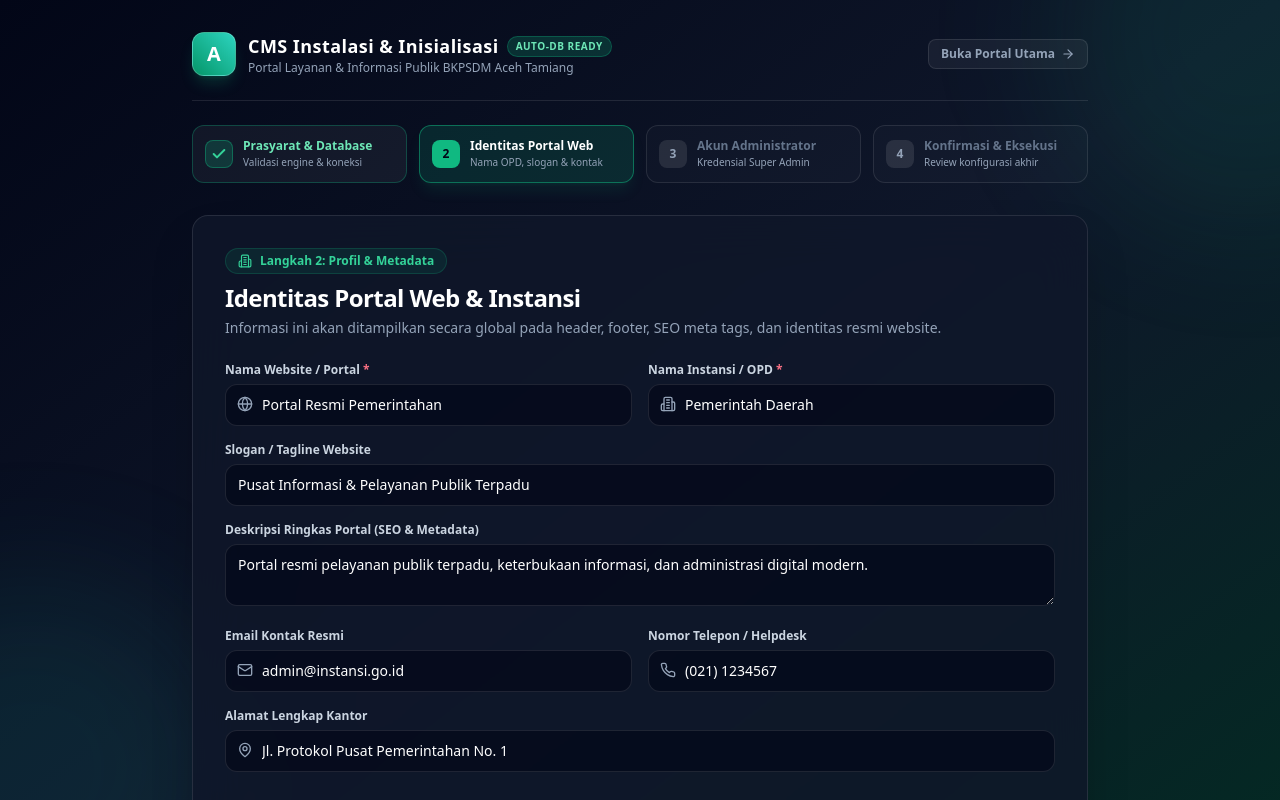
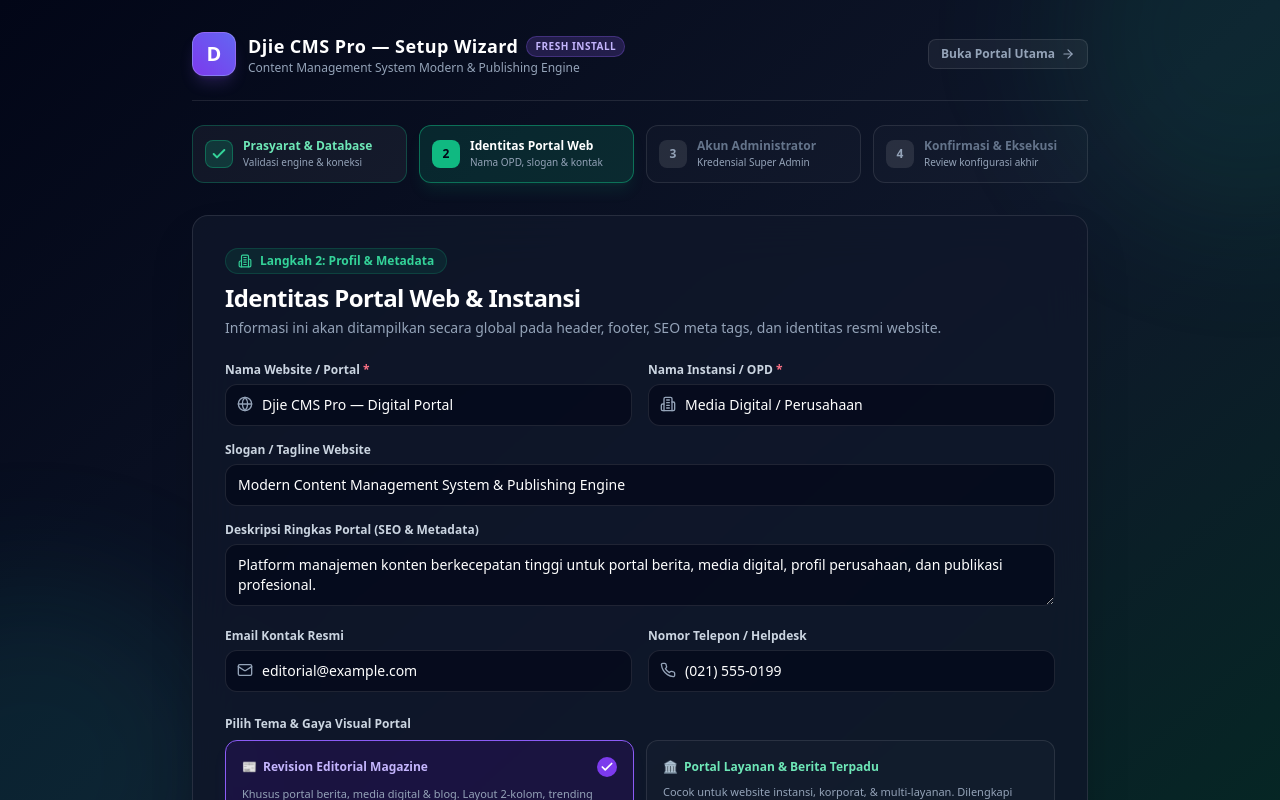
Before and after one commit to masadjie/djie-cms-pro, a React (Vite) app in the folder frontend/: page /install in a window 1280 px wide. Both pictures are taken after a click on the button "Langkah Selanjutnya". Shown: the top 800 px of the page. Built offline with nearby package versions, Linux system fonts and the light colour scheme; no server answers.

Commit message:
feat: add theme selection and lorem ipsum dummy data in install wizard

```diff
--- a/frontend/src/pages/InstallWizard.jsx
+++ b/frontend/src/pages/InstallWizard.jsx
@@ -20,17 +20,21 @@ export default function InstallWizard() {
   // Form State
   const [formData, setFormData] = useState({
     // Step 2: Website & Agency Identity
-    site_name: 'Portal Resmi Pemerintahan',
-    site_tagline: 'Pusat Informasi & Pelayanan Publik Terpadu',
-    site_description: 'Portal resmi pelayanan publik terpadu, keterbukaan informasi, dan administrasi digital modern.',
-    instansi_name: 'Pemerintah Daerah',
-    email_kontak: 'admin@instansi.go.id',
-    telepon_kontak: '(021) 1234567',
-    alamat_kantor: 'Jl. Protokol Pusat Pemerintahan No. 1',
+    site_name: 'Djie CMS Pro — Digital Portal',
+    site_tagline: 'Modern Content Management System & Publishing Engine',
+    site_description: 'Platform manajemen konten berkecepatan tinggi untuk portal berita, media digital, profil perusahaan, dan publikasi profesional.',
+    instansi_name: 'Media Digital / Perusahaan',
+    email_kontak: 'editorial@example.com',
+    telepon_kontak: '(021) 555-0199',
+    alamat_kantor: 'Gedung Pusat Informasi & Redaksi Lt. 5',
+
+    // Step 2 Extension: Selected Theme
+    selected_theme: 'editorial',
+    home_layout_mode: 'EDITORIAL',
 
     // Step 3: Master Super Admin
-    admin_name: 'Administrator Utama',
-    admin_email: 'admin@instansi.go.id',
+    admin_name: 'Super Administrator',
+    admin_email: 'admin@example.com',
     admin_password: '',
     admin_password_confirm: '',
 
@@ -158,17 +162,17 @@ export default function InstallWizard() {
       {/* Header Bar */}
       <header className="relative z-10 max-w-4xl mx-auto w-full flex items-center justify-between pb-6 border-b border-white/10">
         <div className="flex items-center gap-3">
-          <div className="w-11 h-11 rounded-xl bg-gradient-to-tr from-emerald-600 to-teal-400 flex items-center justify-center text-white shadow-lg shadow-emerald-500/20 font-black text-xl border border-white/20">
-            A
+          <div className="w-11 h-11 rounded-xl bg-gradient-to-tr from-violet-600 to-indigo-500 flex items-center justify-center text-white shadow-lg shadow-violet-500/20 font-black text-xl border border-white/20">
+            D
           </div>
           <div>
             <div className="flex items-center gap-2">
-              <h1 className="font-bold text-lg text-white tracking-wide">CMS Instalasi & Inisialisasi</h1>
-              <span className="text-[10px] uppercase font-bold tracking-wider px-2 py-0.5 rounded-full bg-emerald-500/20 text-emerald-300 border border-emerald-500/30">
-                Auto-DB Ready
+              <h1 className="font-bold text-lg text-white tracking-wide">Djie CMS Pro — Setup Wizard</h1>
+              <span className="text-[10px] uppercase font-bold tracking-wider px-2 py-0.5 rounded-full bg-violet-500/20 text-violet-300 border border-violet-500/30">
+                Fresh Install
               </span>
             </div>
-            <p className="text-xs text-slate-400">Portal Layanan & Informasi Publik BKPSDM Aceh Tamiang</p>
+            <p className="text-xs text-slate-400">Content Management System Modern & Publishing Engine</p>
           </div>
         </div>
 
@@ -535,6 +539,64 @@ export default function InstallWizard() {
                   </div>
                 </div>
 
+                {/* THEME SELECTION CARD */}
+                <div className="pt-2">
+                  <label className="block text-xs font-semibold text-slate-300 mb-2">
+                    Pilih Tema & Gaya Visual Portal
+                  </label>
+                  <div className="grid grid-cols-1 md:grid-cols-2 gap-3">
+                    <button
+                      type="button"
+                      onClick={() => setFormData(prev => ({ ...prev, selected_theme: 'editorial', home_layout_mode: 'EDITORIAL' }))}
+                      className={`p-4 rounded-xl border text-left transition-all cursor-pointer ${
+                        formData.selected_theme === 'editorial'
+                          ? 'border-violet-500 bg-violet-950/40 shadow-lg shadow-violet-500/10'
+                          : 'border-white/10 bg-white/[0.02] hover:bg-white/[0.05]'
+                      }`}
+                    >
+                      <div className="flex items-center justify-between mb-2">
+                        <span className="text-xs font-black text-violet-300 flex items-center gap-1.5">
+                          <span>📰</span>
+                          <span>Revision Editorial Magazine</span>
+                        </span>
+                        {formData.selected_theme === 'editorial' && (
+                          <span className="w-5 h-5 rounded-full bg-violet-600 text-white flex items-center justify-center text-xs">
+                            <Check className="w-3.5 h-3.5 stroke-[3]" />
+                          </span>
+                        )}
+                      </div>
+                      <p className="text-[11px] text-slate-400 leading-relaxed">
+                        Khusus portal berita, media digital & blog. Layout 2-kolom, trending topics pills, sidebar redaksi, dan newsletter.
+                      </p>
+                    </button>
+
+                    <button
+                      type="button"
+                      onClick={() => setFormData(prev => ({ ...prev, selected_theme: 'emerald', home_layout_mode: 'PORTAL' }))}
+                      className={`p-4 rounded-xl border text-left transition-all cursor-pointer ${
+                        formData.selected_theme === 'emerald'
+                          ? 'border-emerald-500 bg-emerald-950/40 shadow-lg shadow-emerald-500/10'
+                          : 'border-white/10 bg-white/[0.02] hover:bg-white/[0.05]'
+                      }`}
+                    >
+                      <div className="flex items-center justify-between mb-2">
+                        <span className="text-xs font-black text-emerald-300 flex items-center gap-1.5">
+                          <span>🏛️</span>
+                          <span>Portal Layanan & Berita Terpadu</span>
+                        </span>
+                        {formData.selected_theme === 'emerald' && (
+                          <span className="w-5 h-5 rounded-full bg-emerald-600 text-white flex items-center justify-center text-xs">
+                            <Check className="w-3.5 h-3.5 stroke-[3]" />
+                          </span>
+                        )}
+                      </div>
+                      <p className="text-[11px] text-slate-400 leading-relaxed">
+                        Cocok untuk website instansi, korporat, & multi-layanan. Dilengkapi hero search besar, katalog layanan & widget publik.
+                      </p>
+                    </button>
+                  </div>
+                </div>
+
                 <div>
                   <label className="block text-xs font-semibold text-slate-300 mb-1.5">
                     Alamat Lengkap Kantor
@@ -546,7 +608,7 @@ export default function InstallWizard() {
                       name="alamat_kantor"
                       value={formData.alamat_kantor}
                       onChange={handleChange}
-                      placeholder="Jl. Ir. H. Juanda No. 1, Karang Baru, Kab. Aceh Tamiang"
+                      placeholder="Gedung Cyber Media Lt. 3, Jakarta"
                       className="w-full pl-9 pr-3 py-2.5 bg-slate-950/60 border border-white/10 rounded-xl text-sm text-white placeholder-slate-500 focus:outline-none focus:border-emerald-500/60 focus:ring-1 focus:ring-emerald-500/40"
                     />
                   </div>
@@ -664,10 +726,10 @@ export default function InstallWizard() {
                     <div className="space-y-1">
                       <p className="text-xs font-bold text-emerald-300 flex items-center gap-1.5">
                         <Sparkles className="w-3.5 h-3.5" />
-                        <span>Pasang Data Contoh / Dummy Migration (Disarankan)</span>
+                        <span>Pasang Data Contoh / Dummy Migration (Lorem Ipsum)</span>
                       </p>
                       <p className="text-[11px] text-slate-400 leading-relaxed">
-                        Sistem akan mengisikan contoh berita, agenda kegiatan, banner slider beranda, dokumen SOP publik, dan testimoni agar portal langsung tampak profesional saat pertama kali dibuka. Anda dapat menghapus atau mengeditnya nanti di Dashboard Admin.
+                        Sistem akan mengisikan contoh artikel berita standar Lorem Ipsum, kategori, banner, dokumen, dan agenda agar layout visual langsung rapi dan mudah diuji coba. Anda dapat mengedit atau menghapusnya kapan saja di Dashboard Admin.
                       </p>
                     </div>
                   </label>
@@ -716,10 +778,16 @@ export default function InstallWizard() {
                     <span className="text-slate-400 font-medium">Kata Sandi Admin:</span>
                     <span className="text-slate-300">{formData.admin_password ? '•••••••• (Diperbarui)' : '(Default / Tetap)'}</span>
                   </div>
+                  <div className="py-3 flex justify-between items-center">
+                    <span className="text-slate-400 font-medium">Tema & Layout Dipilih:</span>
+                    <span className="text-violet-300 font-semibold">
+                      {formData.selected_theme === 'editorial' ? '📰 Revision Editorial Magazine' : '🏛️ Portal Layanan & Berita Terpadu'}
+                    </span>
+                  </div>
                   <div className="pt-3 flex justify-between items-center">
                     <span className="text-slate-400 font-medium">Data Contoh / Dummy:</span>
                     <span className={`font-bold ${formData.install_dummy_data ? 'text-emerald-400' : 'text-slate-400'}`}>
-                      {formData.install_dummy_data ? 'Ya (Dipasang)' : 'Tidak (Mulai Kosong)'}
+                      {formData.install_dummy_data ? 'Ya (Dipasang - Lorem Ipsum)' : 'Tidak (Mulai Kosong)'}
                     </span>
                   </div>
                 </div>
@@ -857,13 +925,13 @@ export default function InstallWizard() {
 
       {/* Footer */}
       <footer className="relative z-10 max-w-4xl mx-auto w-full pt-4 text-center text-xs text-slate-500 border-t border-white/5 flex flex-col md:flex-row items-center justify-between gap-2">
-        <p>© 2026 BKPSDM Kabupaten Aceh Tamiang. Automated Web Engine.</p>
+        <p>© 2026 Djie CMS Pro. Open Source Publishing Engine.</p>
         <div className="flex items-center gap-4 text-slate-400 text-[11px]">
           <span>Security Hardened</span>
           <span>•</span>
           <span>Sequelize ORM</span>
           <span>•</span>
-          <span>React SPA</span>
+          <span>React 18 SPA</span>
         </div>
       </footer>
     </div>
```
Also changed, not shown: 2 other files (tests, documents, lock files or other folders).
